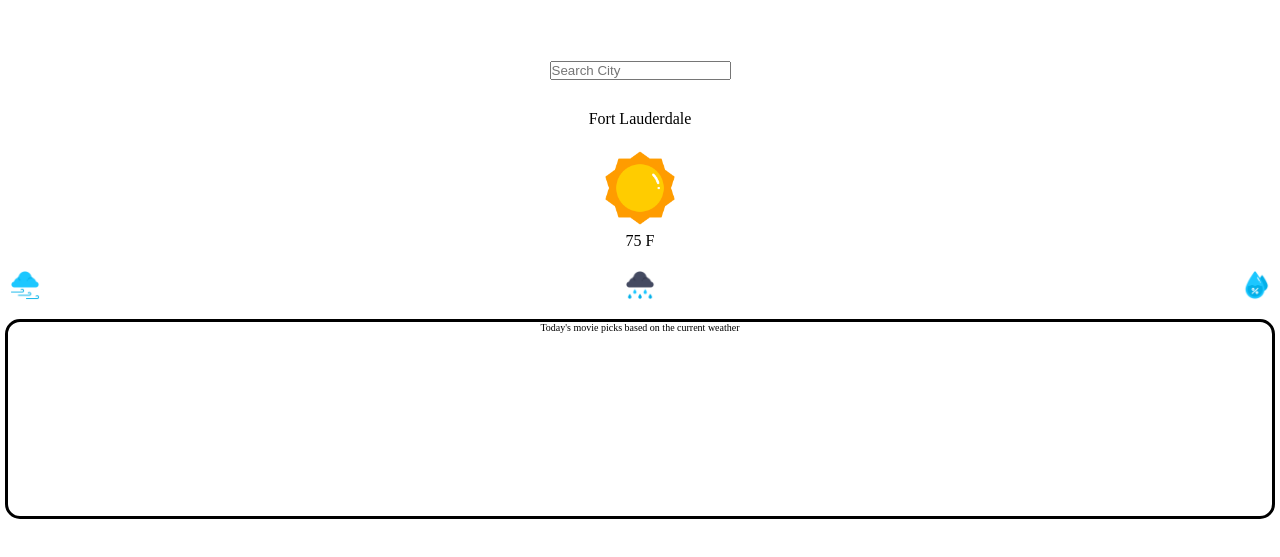
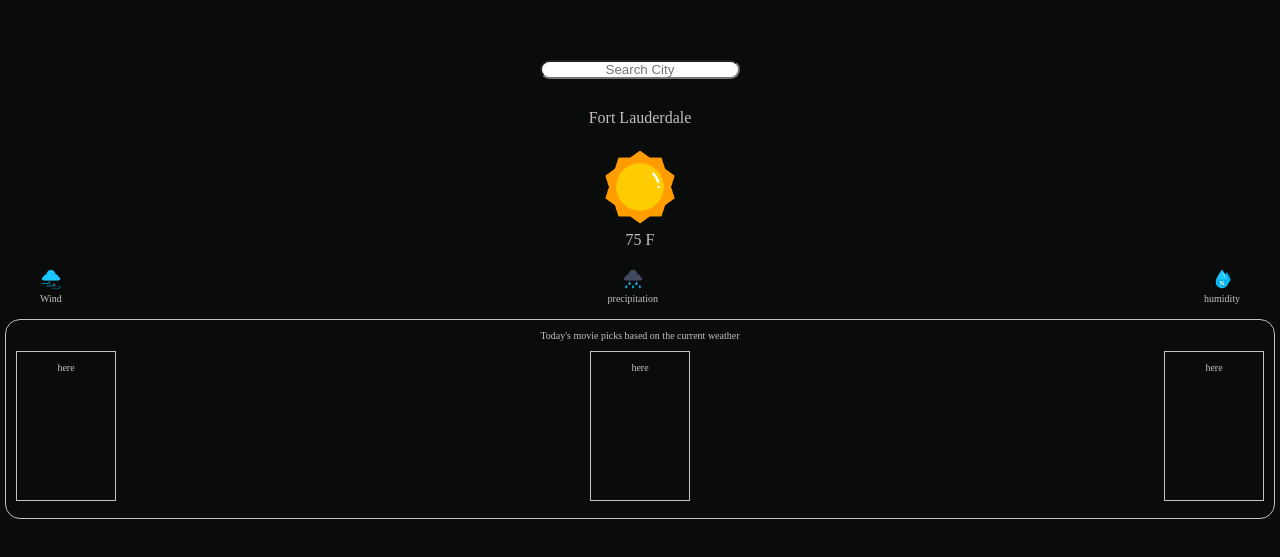
Before and after one commit to FayeKs/Film-Forecast-App, a React (Vite) app in the folder FilmForecastApp/: page / in a window 1280 px wide. Shown: the part 113-670 px from the top of the page. Built offline with nearby package versions, Linux system fonts and the light colour scheme.

Commit message:
add movie display styles

```diff
--- /dev/null
+++ b/FilmForecastApp/src/components/MovieCard/MovieCard.css
@@ -0,0 +1,6 @@
+.movieCard {
+    border-style: solid;
+    width: 100px;
+    border-width: 1px;
+    height: 150px;
+}
--- a/FilmForecastApp/src/components/MovieCard/MovieCard.jsx
+++ b/FilmForecastApp/src/components/MovieCard/MovieCard.jsx
@@ -0,0 +1,12 @@
+import React from 'react'
+import './MovieCard.css'
+
+const MovieCard = () => {
+  return (
+    <div className='movieCard'>
+        <p>here</p>
+    </div>
+  )
+}
+
+export default MovieCard
--- a/FilmForecastApp/src/components/MoviesDisplay/MoviesDisplay.jsx/MoviesDisplay.css
+++ b/FilmForecastApp/src/components/MoviesDisplay/MoviesDisplay.jsx/MoviesDisplay.css
@@ -3,8 +3,18 @@
     margin: 5px;
     height: 200px;
     border-radius: 15px;
+    border-width: 1px;
+    background-color: rgb(11, 11, 12);
 }
 
 .moviesDisplay p {
+    margin: 10px;
     font-size: 10px;
 }
+
+.movies {
+    display: flex;
+    justify-content: space-between;
+    margin: 10px;
+    gap: 10px;
+}
--- a/FilmForecastApp/src/components/MoviesDisplay/MoviesDisplay.jsx/MoviesDisplay.jsx
+++ b/FilmForecastApp/src/components/MoviesDisplay/MoviesDisplay.jsx/MoviesDisplay.jsx
@@ -1,10 +1,16 @@
 import React from 'react'
 import './MoviesDisplay.css'
+import MovieCard from '../../MovieCard/MovieCard'
 
 const MoviesDisplay = () => {
   return (
     <div className='moviesDisplay'>
         <p>Today's movie picks based on the current weather </p>
+        <div className='movies'>
+            <MovieCard/>
+            <MovieCard/>
+            <MovieCard/>
+        </div>
     </div>
   )
 }
--- a/FilmForecastApp/src/components/WeatherDisplay/WeatherDisplay.css
+++ b/FilmForecastApp/src/components/WeatherDisplay/WeatherDisplay.css
@@ -1,5 +1,8 @@
 input {
     margin: 10px;
+    border-radius: 10px;
+    width: 200px;
+    text-align: center;
 }
 
 .currentForecast {
@@ -15,7 +18,7 @@ input {
     list-style: none;
     display: flex;
     justify-content: space-between;
-    margin: 10px;
+    margin: 10px 40px;
 }
 
 .currentForecastIcon {
@@ -23,5 +26,10 @@ input {
 }
 
 .currentWeather li img {
-    width: 30px;
+    width: 20px;
+
 }
+
+.currentWeather li p {
+    font-size: 10px;
+}
--- a/FilmForecastApp/src/components/WeatherDisplay/WeatherDisplay.jsx
+++ b/FilmForecastApp/src/components/WeatherDisplay/WeatherDisplay.jsx
@@ -4,6 +4,7 @@ import sunny from '../../assets/icons/sunny.png'
 import wind from '../../assets/icons/wind.png'
 import humidity from '../../assets/icons/humidity.png'
 import rain from '../../assets/icons/rain.png'
+
 
 const WeatherDisplay = () => {
   return (
@@ -15,9 +16,18 @@ const WeatherDisplay = () => {
          <p>75 F</p>
         </div>
         <div className='currentWeather'>
-            <li><img src={wind} alt="" /></li>
-            <li><img src={rain} alt="" /></li>
-            <li><img src={humidity} alt="" /></li>
+            <li>
+                <img src={wind} alt="" />
+                <p>Wind</p>
+            </li>
+            <li>
+                <img src={rain} alt="" />
+                <p>precipitation</p>
+            </li>
+            <li>
+                <img src={humidity} alt="" />
+                <p>humidity</p>
+            </li>
         </div>
     </div>
   )
--- a/FilmForecastApp/src/index.css
+++ b/FilmForecastApp/src/index.css
@@ -10,4 +10,6 @@
   justify-content: center;
   text-align: center;
   flex-direction: column;
+  background-color: #0a0b0b;
+  color: rgb(199, 191, 191);
 }
```
